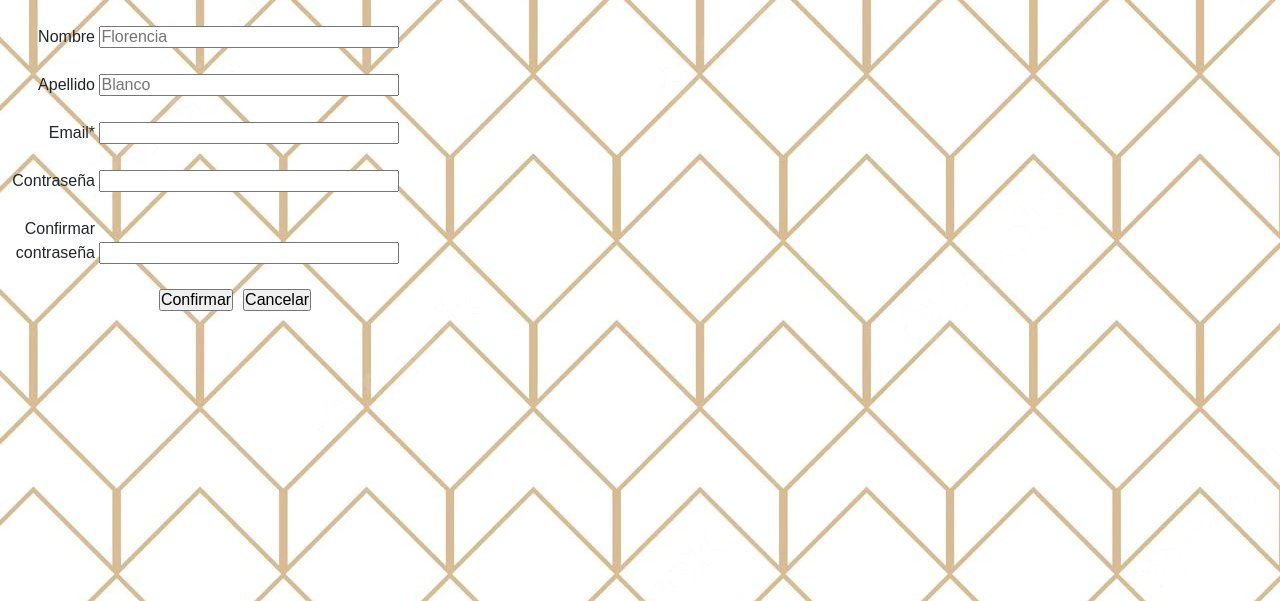
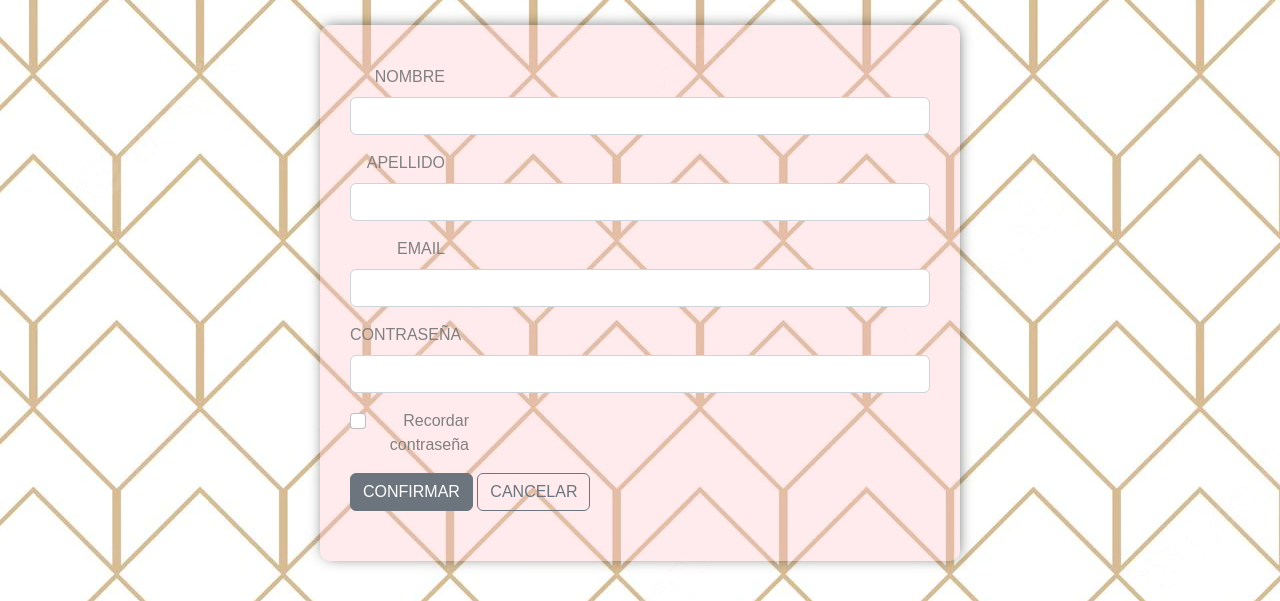
Before and after one commit to Fmblanco/entreganails, a plain HTML site: page Views/registrarse.html in a window 1280 px wide. Shown: the part 126-727 px from the top of the page. Drawn offline with nearby package versions, Linux system fonts and the light colour scheme; a web font is replaced by a local one.

Commit message:
cambie el formulario de registrarse

```diff
--- a/Views/registrarse.html
+++ b/Views/registrarse.html
@@ -46,7 +46,7 @@
             </div>
           </nav>
     </header>
-    <main>
+   <!--  <main>
         <form action="">
             <fieldset>
          <div>
@@ -80,7 +80,31 @@
         </div>
     </fieldset>
     </form>
-</main>
+</main> -->
+<form class="w-50 m-auto formturnos">
+  <div class="mb-3">
+    <label for="name" class="form-label">NOMBRE</label>
+    <input type="email" class="form-control" id="exampleInputEmail1" aria-describedby="emailHelp">
+  </div>
+  <div class="mb-3">
+    <label for="apellido" class="form-label">APELLIDO</label>
+    <input type="password" class="form-control" id="exampleInputPassword1">
+  </div>
+  <div class="mb-3">
+    <label for="exampleInputEmail1" class="form-label">EMAIL</label>
+    <input type="email" class="form-control" id="exampleInputEmail1" aria-describedby="emailHelp">
+  </div>
+  <div class="mb-3">
+    <label for="exampleInputPassword1" class="form-label">CONTRASEÑA</label>
+    <input type="password" class="form-control" id="exampleInputPassword1">
+  </div>
+  <div class="mb-3 form-check">
+    <input type="checkbox" class="form-check-input" id="exampleCheck1">
+    <label class="form-check-label" for="exampleCheck1">Recordar contraseña</label>
+  </div>
+  <button type="button" class="btn btn-secondary">CONFIRMAR</button>
+    <a class="btn btn-outline-secondary" href="./registrarse.html" role="button">CANCELAR</a>
+</form>
 <div class="wp">
     <img class="Whatsapp" src="../Assets/Img/whatsapp.png" alt="Logo whatsapp">
 </div>
```
Also changed, not shown: Views/contacto.html (+1 -1 lines).
